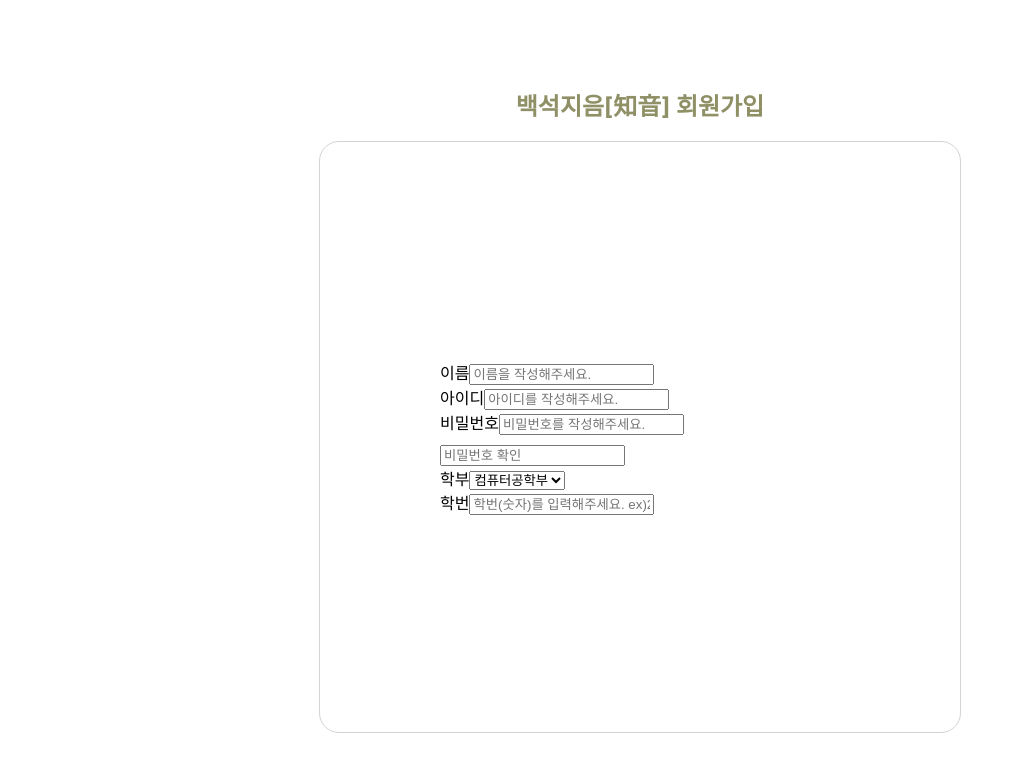
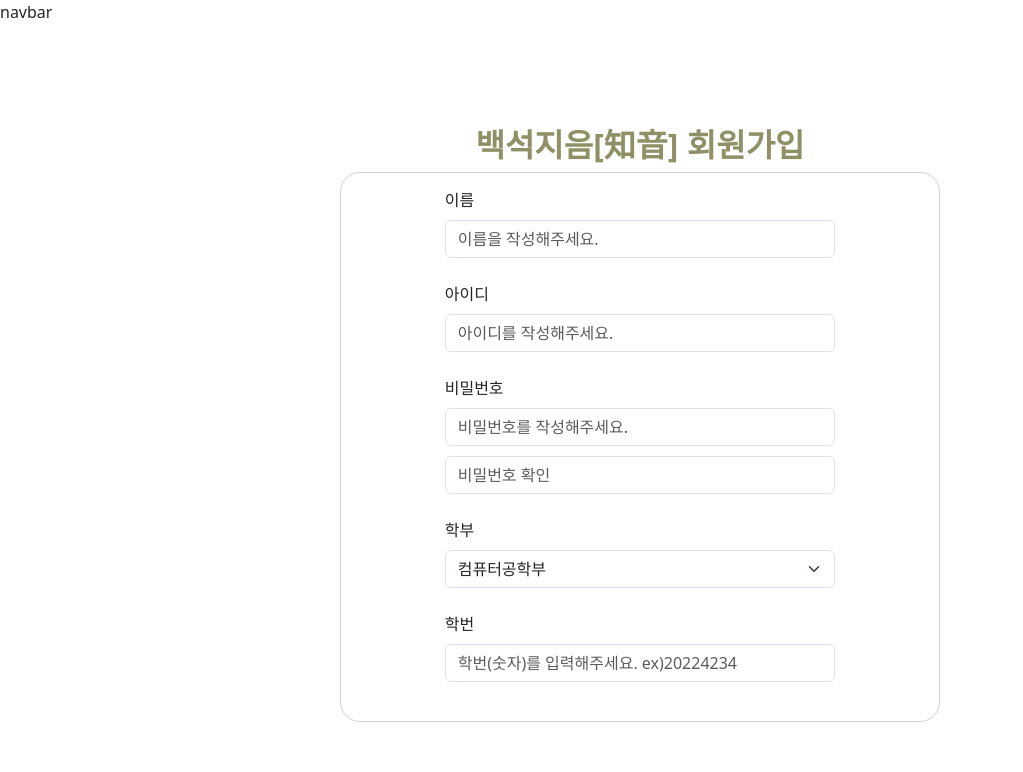
Before and after one commit to bmbx08/Jieum, a React (Create React App) app: page / in a window 1280 px wide. Shown: the top 772 px of the page, without its empty margins (0-1023 px from the left). Built offline with nearby package versions, Linux system fonts and the light colour scheme.

Commit message:
fixed signup page css

```diff
--- a/src/App.js
+++ b/src/App.js
@@ -16,8 +16,8 @@ function App() {
   return (
     <div>
       <Routes>
-        <Route path="/" element={<SignupPage />}> {/*네브바*/}
-          <Route index element={<Homepage />} />
+        <Route path="/" element={<AppLayout />}> {/*네브바*/}
+          <Route index element={<SignupPage />} />
           <Route path=":id" element={<StudyRecruitPage/>}/> {/*스터디 모집 페이지(글쓰기)*/}
           <Route path ="newstudy" element={<StudyCreatePage/>}/> {/*스터디 생성 페이지*/}
           <Route path="login" element={<LoginPage/>}/>
--- a/src/pages/LoginSignupPage/SignupPage/SignupPage.jsx
+++ b/src/pages/LoginSignupPage/SignupPage/SignupPage.jsx
@@ -1,5 +1,6 @@
 import React from "react";
 import Form from "react-bootstrap/Form";
+import 'bootstrap/dist/css/bootstrap.min.css';
 import './SignupPage.css';
 
 const SignupPage = () => {
```
